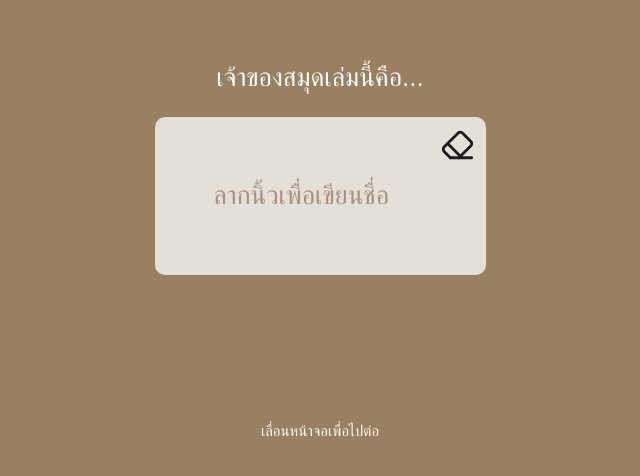
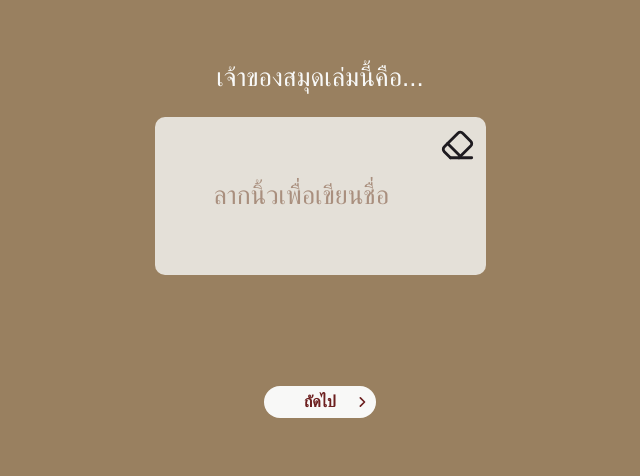
Before and after one commit to CBC-Warehouse-Of-Heart/Warehouse-of-Heart, a Next.js app: page /4-1 in a window 1280 px wide. Shown: the part 214-690 px from the top of the page, without its empty margins (320-960 px from the left). Built offline with nearby package versions, Linux system fonts and the light colour scheme; a web font is replaced by a local one.

Commit message:
fix: remove var, document., useRouter, css

```diff
--- a/app/(interactive)/4-1/page.tsx
+++ b/app/(interactive)/4-1/page.tsx
@@ -1,7 +1,8 @@
 "use client";
-import { useRouter } from "next/navigation";
+import NextButton from "@/components/ui/nextButton";
+import Link from "next/link";
 import { getStroke } from "perfect-freehand";
-import React, { useContext, useRef } from "react";
+import React, { useContext, useEffect, useRef } from "react";
 import AppContext from "../../../components/AppContext";
 
 type Props = {};
@@ -25,13 +26,18 @@ const Page = (props: Props) => {
   const [strokes, setStrokes] = React.useState<number[][][]>([]);
   const currentStroke = useRef<number[][]>([]);
   const context = useContext(AppContext);
-  const router = useRouter();
+  const svgRef = useRef();
+
+  useEffect(() => {
+    return () => {
+      context.setSession(strokes);
+    };
+  }, [strokes]);
 
   function handlePointerDown(e: React.PointerEvent<SVGSVGElement>) {
     setWrite(true);
     e.currentTarget.setPointerCapture(e.pointerId);
-    var frame = document.getElementById("svg");
-    var pos = frame.getBoundingClientRect();
+    const pos = svgRef.current.getBoundingClientRect();
     currentStroke.current = [
       [e.pageX - pos.left, e.pageY - pos.top, e.pressure],
     ];
@@ -39,8 +45,7 @@ const Page = (props: Props) => {
 
   function handlePointerMove(e: React.PointerEvent<SVGSVGElement>) {
     if (e.buttons !== 1) return;
-    var frame = document.getElementById("svg");
-    var pos = frame.getBoundingClientRect();
+    const pos = svgRef.current.getBoundingClientRect();
     currentStroke.current.push([
       e.pageX - pos.left,
       e.pageY - pos.top,
@@ -73,33 +78,18 @@ const Page = (props: Props) => {
   });
 
   return (
-    <div
-      className="flex h-full w-full flex-col items-center justify-center"
-      onClick={() => {
-        context.setSession(strokes);
-        router.push("/4-2");
-      }}
-    >
-      <div
-        className="flex flex-col items-center space-y-5 text-center text-[26px]"
-        onClick={(e) => e.stopPropagation()}
-      >
+    <>
+      <div className="flex h-full w-full flex-col items-center justify-center">
+        <div className="flex flex-col items-center space-y-5 text-center text-[26px]">
           <p className="text-[#F8F8F7]">เจ้าของสมุดเล่มนี้คือ...</p>
           <div className="relative">
             <svg
               id="svg"
+              ref={svgRef}
               onPointerDown={handlePointerDown}
               onPointerMove={handlePointerMove}
               onPointerUp={handlePointerUp}
-            style={{
-              touchAction: "none",
-              position: "relative",
-              width: 331,
-              height: 158,
-              borderRadius: 10,
-              opacity: 0.8,
-              backgroundColor: "#F8F8F7",
-            }}
+              className="relative h-[158px] w-[331px] touch-none rounded-[10px] bg-[#F8F8F7] opacity-80"
             >
               {renderedStrokes}
               {currentStroke.current.length > 0 && (
@@ -147,10 +137,11 @@ const Page = (props: Props) => {
           <br />
         </div>
 
-      <p className="fixed bottom-36 text-[15px] text-[#F8F8F7]">
-        เลื่อนหน้าจอเพื่อไปต่อ
-      </p>
+        <Link href="/4-2">
+          <NextButton></NextButton>
+        </Link>
       </div>
+    </>
   );
 };
 
--- a/app/(interactive)/4-2/page.tsx
+++ b/app/(interactive)/4-2/page.tsx
@@ -47,15 +47,7 @@ const Page = (props: Props) => {
       <div className="fixed top-[140px] flex items-center space-x-[16px] text-center">
         <svg
           id="svg"
-          style={{
-            touchAction: "none",
-            position: "relative",
-            width: 235,
-            height: 112,
-            borderRadius: 10,
-            opacity: 0.8,
-            backgroundColor: "#F8F8F7",
-          }}
+          className="relative h-[112px] w-[235px] touch-none rounded-[10px] bg-[#F8F8F7] opacity-80"
         >
           {renderedStrokes}
         </svg>
--- a/components/ui/button.tsx
+++ b/components/ui/button.tsx
@@ -17,11 +17,16 @@ const buttonVariants = cva(
         secondary: "bg-secondary text-secondary-foreground",
         ghost: "hover:bg-accent hover:text-accent-foreground",
         link: "text-primary underline-offset-4 hover:underline",
+        ready: "bg-[#272018] text-[#FFFFFF]",
+        notSure: "border-[2px] border-[#272018] text-[#272018]",
+        next: "bg-[#F8F8F7]",
       },
       size: {
         default: "h-auto text-xl sm:text-5xl px-6 py-3 sm:py-5",
+        xs: "h-8 rounded-[100px] w-28",
         sm: "h-9 rounded-md px-3",
         lg: "h-11 rounded-md px-8",
+        xl: "h-12 rounded-md w-28",
         icon: "h-10 w-10",
       },
     },
--- /dev/null
+++ b/components/ui/nextButton.tsx
@@ -0,0 +1,32 @@
+import { Button } from "./button";
+
+const NextButton = () => {
+  return (
+    <div className="fixed left-1/2 top-3/4 -translate-x-1/2 transform">
+      <Button className="relative" variant="next" size="xs">
+        <p className="fixed left-1/2 -translate-x-1/2 transform text-base font-semibold text-[#6C1F1F]">
+          ถัดไป
+        </p>
+        <div className="absolute right-1">
+          <svg
+            xmlns="http://www.w3.org/2000/svg"
+            width="20"
+            height="20"
+            viewBox="0 0 20 20"
+            fill="none"
+          >
+            <path
+              d="M8.33337 5.83334L12.5 10L8.33337 14.1667"
+              stroke="#6C1F1F"
+              stroke-width="1.66667"
+              stroke-linecap="round"
+              stroke-linejoin="round"
+            />
+          </svg>
+        </div>
+      </Button>
+    </div>
+  );
+};
+
+export default NextButton;
```
Lines whose indentation alone changed are shown as unchanged.
